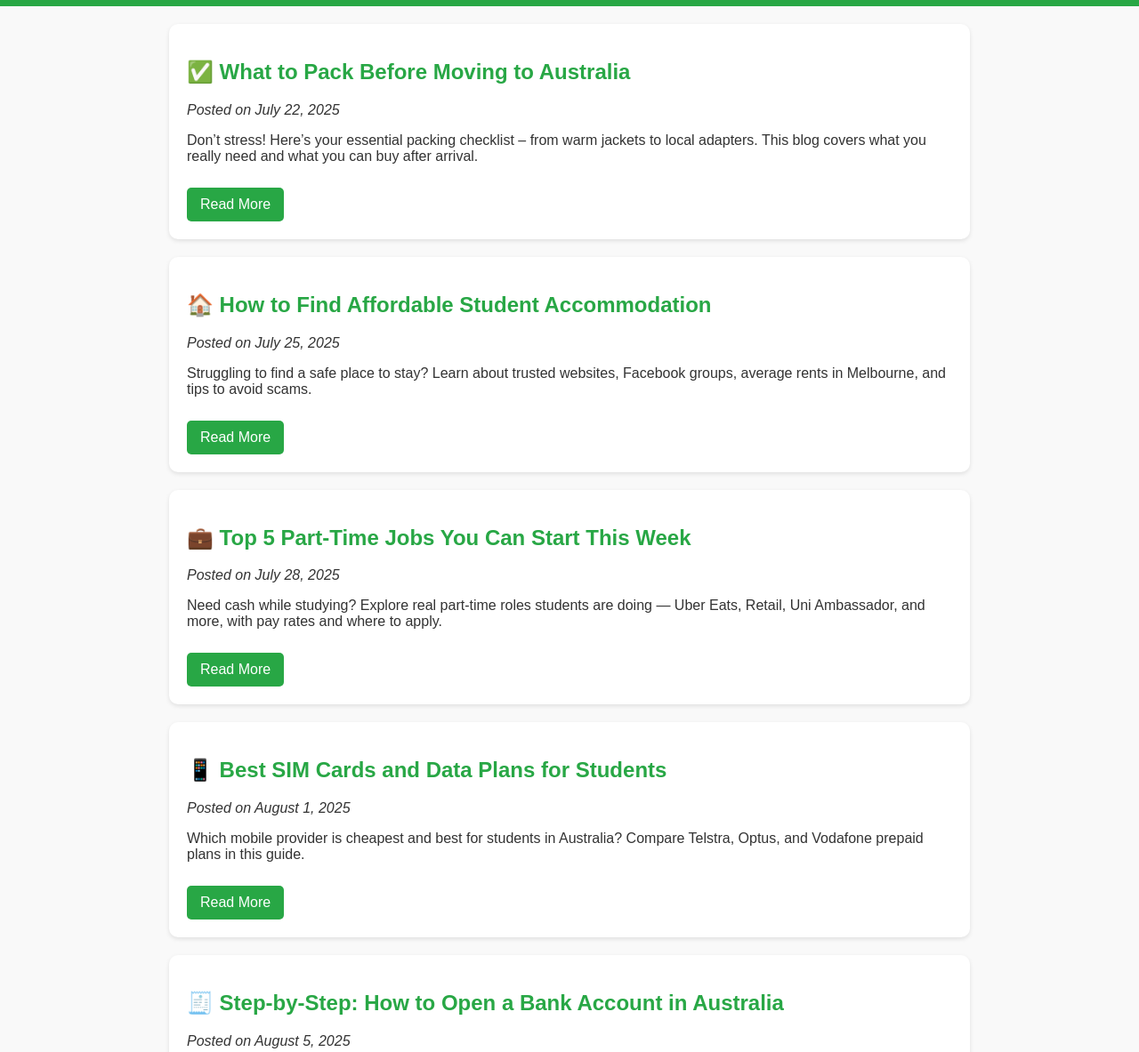
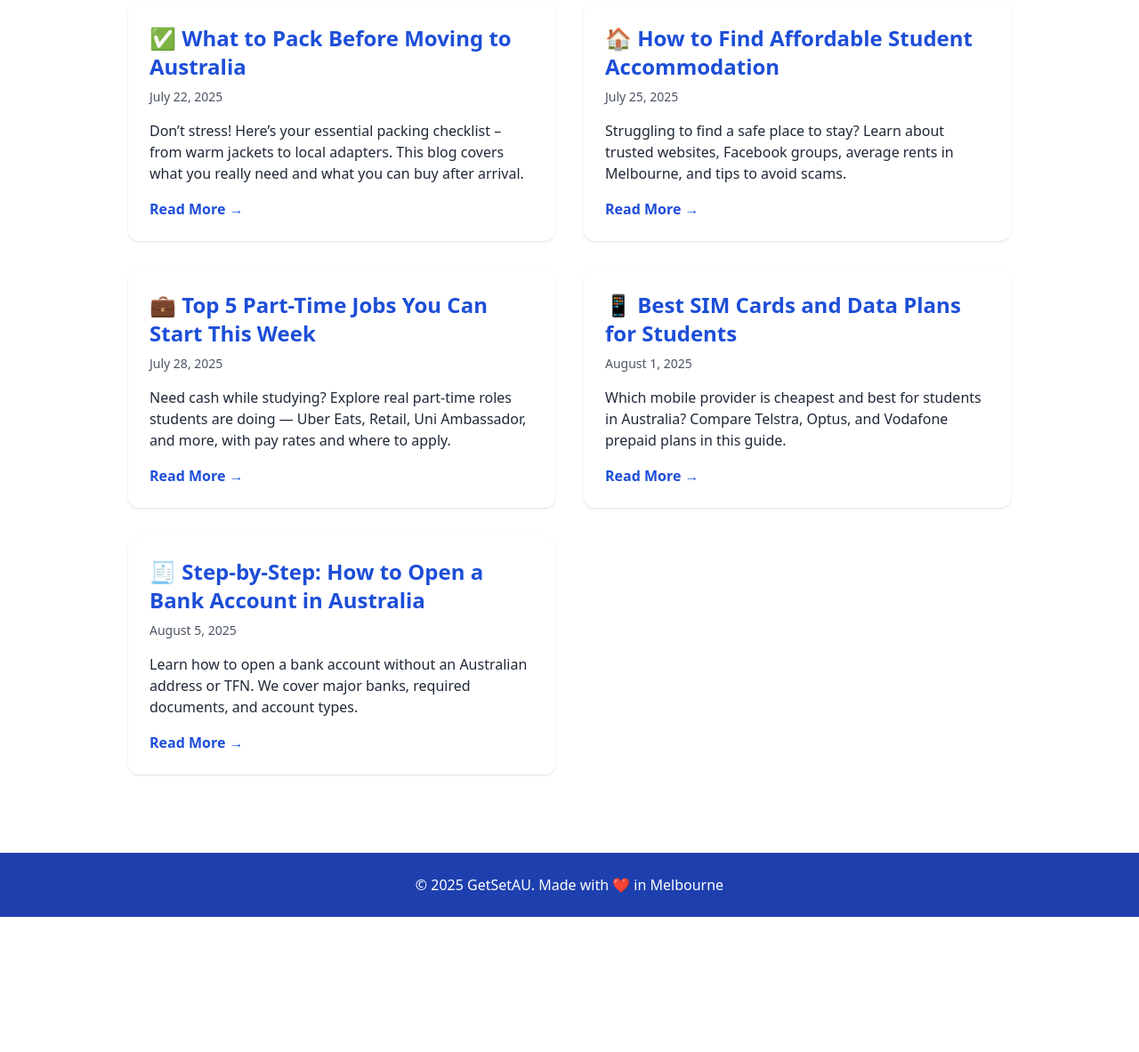
Before and after one commit to abhijeet1720/GetSetAU, a plain HTML site: page blogs.html in a window 1280 px wide. Shown: the part 109-1292 px from the top of the page at 89% size. After the commit the page ends 1140 px from the top, so only its background shows below. Drawn offline with nearby package versions, Linux system fonts and the light colour scheme.

Commit message:
Update blogs.html

```diff
--- a/blogs.html
+++ b/blogs.html
@@ -1,25 +1,13 @@
 <!DOCTYPE html>
-<html lang="en">
+<html lang="en" >
 <head>
   <meta charset="UTF-8" />
-  <meta name="google-site-verification" content="LNjAPjSHfkuxEcHdYfS9gD3oDTeZL9t6PgIH8UbLG3g" />
-  <meta name="viewport" content="width=device-width, initial-scale=1.0"/>
-  <meta name="description" content="GetSetAU Blog - Tips, Guides and Resources for International Students in Australia">
-  <title>GetSetAU - Student Blog</title>
-  <link rel="stylesheet" href="styles.css" />
-  <style>
-    body { font-family: Arial, sans-serif; background-color: #f9f9f9; margin: 0; padding: 0; }
-    header { background-color: #28a745; padding: 20px; text-align: center; color: white; }
-    .container { max-width: 900px; margin: auto; padding: 20px; }
-    .blog-post { background: white; padding: 20px; margin-bottom: 20px; border-radius: 10px; box-shadow: 0 2px 5px rgba(0,0,0,0.1); }
-    .blog-post h2 { color: #28a745; }
-    .blog-post p { color: #333; }
-    .btn-read { background-color: #28a745; color: white; padding: 10px 15px; text-decoration: none; border-radius: 5px; display: inline-block; margin-top: 10px; }
-    .btn-read:hover { background-color: #218838; }
-    footer { background: #eee; padding: 15px; text-align: center; color: #555; margin-top: 40px; }
-  </style>
+  <meta name="viewport" content="width=device-width, initial-scale=1" />
+  <title>GetSetAU - Blogs</title>
+  <script src="https://cdn.tailwindcss.com"></script>
+  <link rel="icon" href="https://img.icons8.com/color/48/bank-card-back-side.png" />
 </head>
-<body>
+<body class="bg-white text-gray-800">
 
   <!-- Navigation -->
   <header class="bg-blue-700 text-white shadow-md sticky top-0 z-50">
@@ -40,47 +28,57 @@
     </div>
   </header>
 
-  <div class="container">
+<!-- Blog Posts List -->
+  <main class="container mx-auto px-4 py-12 max-w-5xl">
+    <div class="grid md:grid-cols-2 gap-8">
 
-    <div class="blog-post">
-      <h2>✅ What to Pack Before Moving to Australia</h2>
-      <p><em>Posted on July 22, 2025</em></p>
+      <!-- Blog Post 1 -->
+      <article class="bg-white rounded-xl shadow p-6 hover:shadow-lg transition">
+        <h3 class="text-2xl font-semibold text-blue-700 mb-2">✅ What to Pack Before Moving to Australia</h3>
+        <p class="text-sm text-gray-600 mb-4">July 22, 2025</p>
         <p>Don’t stress! Here’s your essential packing checklist – from warm jackets to local adapters. This blog covers what you really need and what you can buy after arrival.</p>
-      <a class="btn-read" href="blog1.html">Read More</a>
-    </div>
+        <a href="blog1.html" class="inline-block mt-4 text-blue-700 font-semibold hover:underline">Read More →</a>
+      </article>
 
-    <div class="blog-post">
-      <h2>🏠 How to Find Affordable Student Accommodation</h2>
-      <p><em>Posted on July 25, 2025</em></p>
+      <!-- Blog Post 2 -->
+      <article class="bg-white rounded-xl shadow p-6 hover:shadow-lg transition">
+        <h3 class="text-2xl font-semibold text-blue-700 mb-2">🏠 How to Find Affordable Student Accommodation</h3>
+        <p class="text-sm text-gray-600 mb-4">July 25, 2025</p>
         <p>Struggling to find a safe place to stay? Learn about trusted websites, Facebook groups, average rents in Melbourne, and tips to avoid scams.</p>
-      <a class="btn-read" href="blog2.html">Read More</a>
-    </div>
+        <a href="blog2.html" class="inline-block mt-4 text-blue-700 font-semibold hover:underline">Read More →</a>
+      </article>
 
-    <div class="blog-post">
-      <h2>💼 Top 5 Part-Time Jobs You Can Start This Week</h2>
-      <p><em>Posted on July 28, 2025</em></p>
+      <!-- Blog Post 3 -->
+      <article class="bg-white rounded-xl shadow p-6 hover:shadow-lg transition">
+        <h3 class="text-2xl font-semibold text-blue-700 mb-2">💼 Top 5 Part-Time Jobs You Can Start This Week</h3>
+        <p class="text-sm text-gray-600 mb-4">July 28, 2025</p>
         <p>Need cash while studying? Explore real part-time roles students are doing — Uber Eats, Retail, Uni Ambassador, and more, with pay rates and where to apply.</p>
-      <a class="btn-read" href="blog3.html">Read More</a>
-    </div>
+        <a href="blog3.html" class="inline-block mt-4 text-blue-700 font-semibold hover:underline">Read More →</a>
+      </article>
 
-    <div class="blog-post">
-      <h2>📱 Best SIM Cards and Data Plans for Students</h2>
-      <p><em>Posted on August 1, 2025</em></p>
+      <!-- Blog Post 4 -->
+      <article class="bg-white rounded-xl shadow p-6 hover:shadow-lg transition">
+        <h3 class="text-2xl font-semibold text-blue-700 mb-2">📱 Best SIM Cards and Data Plans for Students</h3>
+        <p class="text-sm text-gray-600 mb-4">August 1, 2025</p>
         <p>Which mobile provider is cheapest and best for students in Australia? Compare Telstra, Optus, and Vodafone prepaid plans in this guide.</p>
-      <a class="btn-read" href="blog4.html">Read More</a>
-    </div>
+        <a href="blog4.html" class="inline-block mt-4 text-blue-700 font-semibold hover:underline">Read More →</a>
+      </article>
 
-    <div class="blog-post">
-      <h2>🧾 Step-by-Step: How to Open a Bank Account in Australia</h2>
-      <p><em>Posted on August 5, 2025</em></p>
+      <!-- Blog Post 5 -->
+      <article class="bg-white rounded-xl shadow p-6 hover:shadow-lg transition">
+        <h3 class="text-2xl font-semibold text-blue-700 mb-2">🧾 Step-by-Step: How to Open a Bank Account in Australia</h3>
+        <p class="text-sm text-gray-600 mb-4">August 5, 2025</p>
         <p>Learn how to open a bank account without an Australian address or TFN. We cover major banks, required documents, and account types.</p>
-      <a class="btn-read" href="blog5.html">Read More</a>
-    </div>
+        <a href="blog5.html" class="inline-block mt-4 text-blue-700 font-semibold hover:underline">Read More →</a>
+      </article>
 
     </div>
+  </main>
 
-  <footer>
-    &copy; 2025 GetSetAU | Helping International Students Settle with Confidence 🇦🇺
+
+   <!-- Footer -->
+  <footer class="bg-blue-800 text-white py-6 mt-10 text-center">
+    <p>&copy; 2025 GetSetAU. Made with ❤️ in Melbourne</p>
   </footer>
 
 </body>
```
Lines whose indentation alone changed are shown as unchanged.
